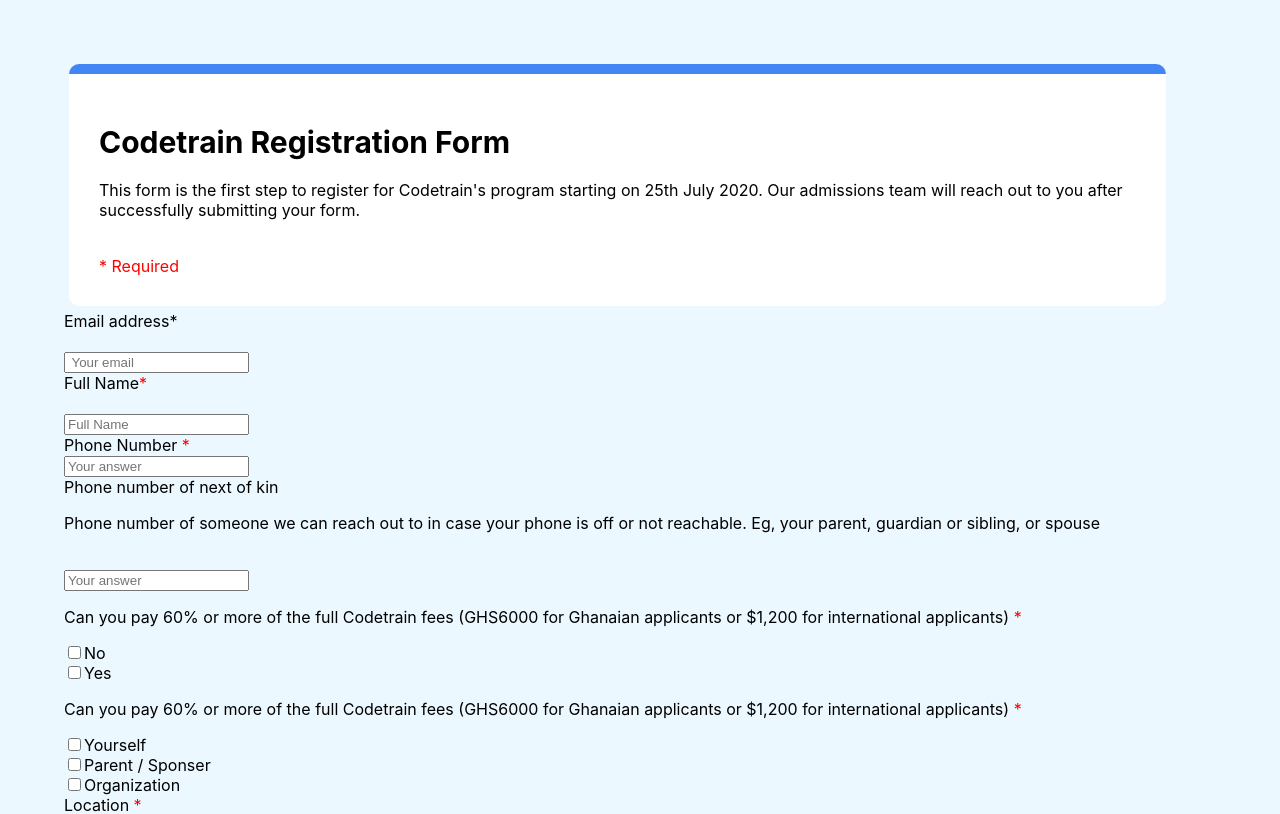
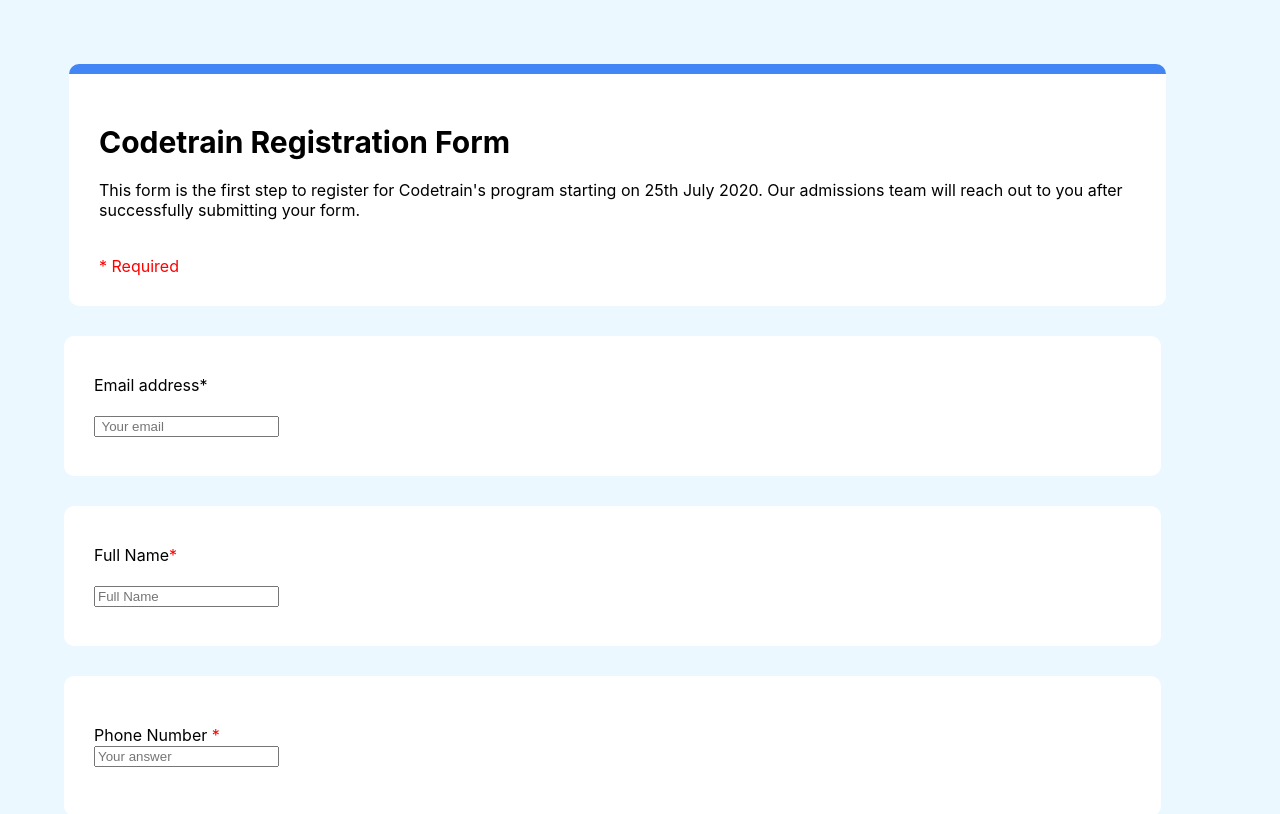
Before and after one commit to Freedom-seven/react-registration-form, a React (Create React App) app: page / in a window 1280 px wide. Shown: the top 814 px of the page. Built offline with nearby package versions, Linux system fonts and the light colour scheme.

Commit message:
add styles

```diff
--- a/src/App.css
+++ b/src/App.css
@@ -21,3 +21,18 @@
 span {
   color: red;
 }
+
+.email, .name,.number, .fee, .fees, .location, .school {
+
+	border-radius: 10px;
+	justify-content: center;
+	align-content: center;
+	width: 90%;
+	margin-top: 30px;
+	height: 10vh;
+	padding: 30px;
+	background-color: #fff;
+	box-shadow: 1px;
+
+
+}
```
